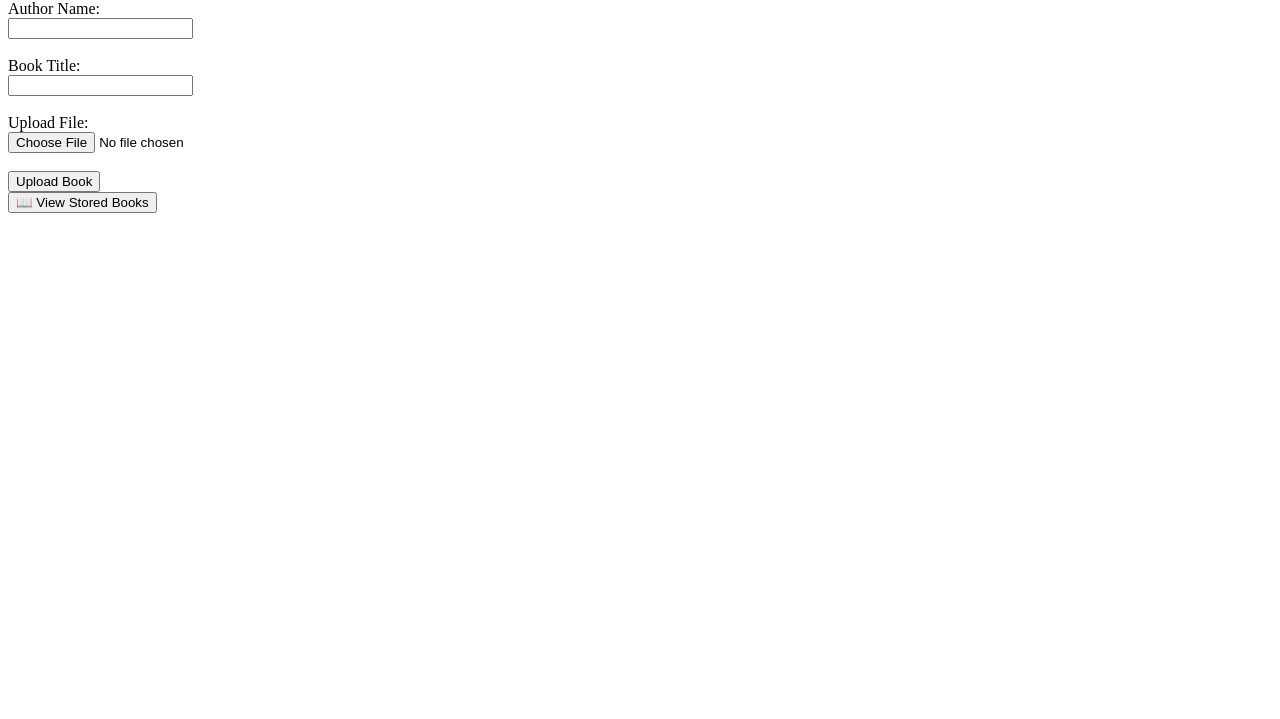
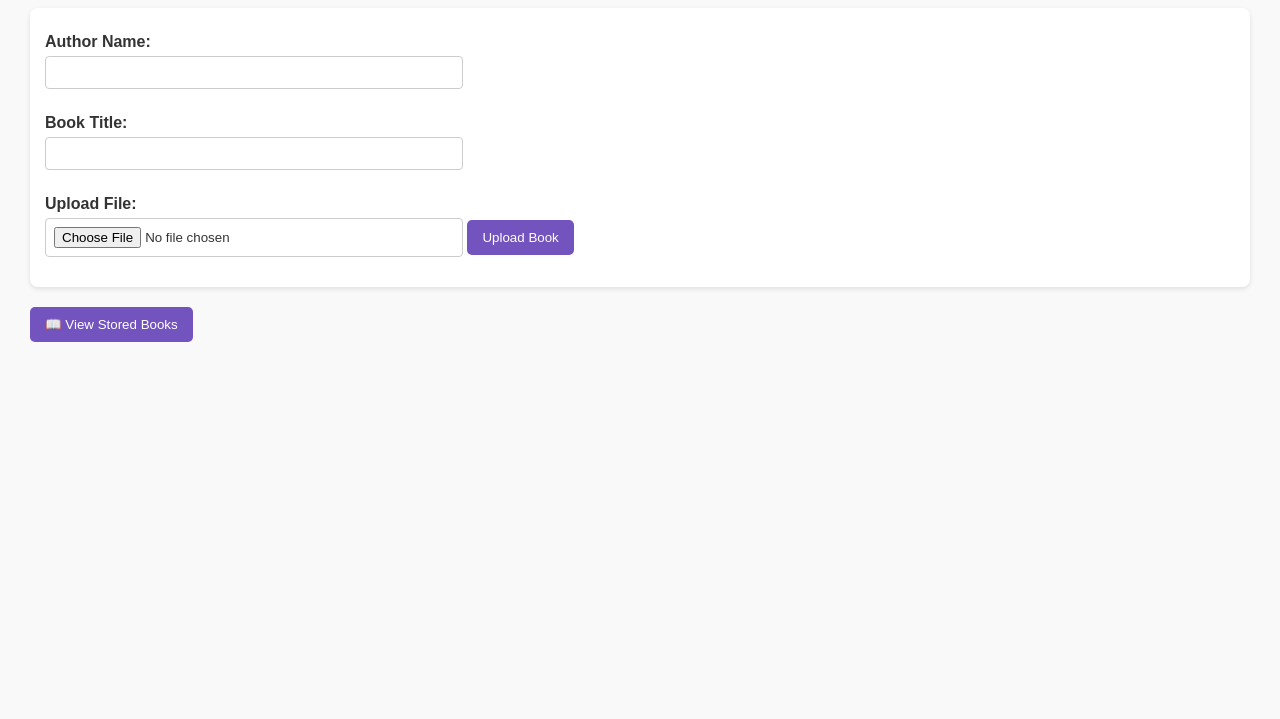
Before and after one commit to Sfundon97/Bookstore, a plain HTML site: page upload.html in a window 1280 px wide. Shown: the part 81-800 px from the top of the page. Drawn offline with Linux system fonts and the light colour scheme.

Commit message:
Update upload.html
Third commit.

```diff
--- a/upload.html
+++ b/upload.html
@@ -4,19 +4,83 @@
   <meta charset="UTF-8" />
   <meta name="viewport" content="width=device-width, initial-scale=1.0"/>
   <title>Book Upload</title>
+  <style>
+    body {
+      font-family: Arial, sans-serif;
+      margin: 30px;
+      background: #f9f9f9;
+      color: #333;
+    }
+    h1 {
+      color: #7353be;
+    }
+    form {
+      margin-bottom: 20px;
+      background: #fff;
+      padding: 15px;
+      border-radius: 8px;
+      box-shadow: 0 2px 5px rgba(0,0,0,0.1);
+    }
+    label {
+      display: block;
+      margin-top: 10px;
+      font-weight: bold;
+    }
+    input {
+      width: 100%;
+      max-width: 400px;
+      padding: 8px;
+      margin-top: 5px;
+      margin-bottom: 15px;
+      border: 1px solid #ccc;
+      border-radius: 4px;
+    }
+    button {
+      background: #7353be;
+      color: white;
+      border: none;
+      padding: 10px 15px;
+      border-radius: 5px;
+      cursor: pointer;
+    }
+    button:hover {
+      background: #5a3fa0;
+    }
+    #response {
+      margin: 15px 0;
+      font-weight: bold;
+    }
+    #bookList {
+      margin-top: 20px;
+    }
+    table {
+      border-collapse: collapse;
+      width: 100%;
+      background: #fff;
+    }
+    th, td {
+      padding: 10px;
+      border: 1px solid #ddd;
+      text-align: left;
+    }
+    th {
+      background: #7353be;
+      color: white;
+    }
+  </style>
 </head>
 <body>
   <h1>📚 Upload a Book</h1>
 
   <form id="bookForm">
-    <label for="authorName">Author Name:</label><br>
-    <input type="text" id="authorName" name="authorName" required /><br><br>
+    <label for="authorName">Author Name:</label>
+    <input type="text" id="authorName" name="authorName" required />
 
-    <label for="bookTitle">Book Title:</label><br>
-    <input type="text" id="bookTitle" name="bookTitle" required /><br><br>
+    <label for="bookTitle">Book Title:</label>
+    <input type="text" id="bookTitle" name="bookTitle" required />
 
-    <label for="bookFile">Upload File:</label><br>
-    <input type="file" id="bookFile" name="bookFile" required /><br><br>
+    <label for="bookFile">Upload File:</label>
+    <input type="file" id="bookFile" name="bookFile" required />
 
     <button type="submit">Upload Book</button>
   </form>
@@ -24,6 +88,7 @@
   <button id="viewBooksBtn">📖 View Stored Books</button>
   <div id="response"></div>
   <div id="bookList"></div>
+
   <script src="script.js"></script>
 </body>
 </html>
```
